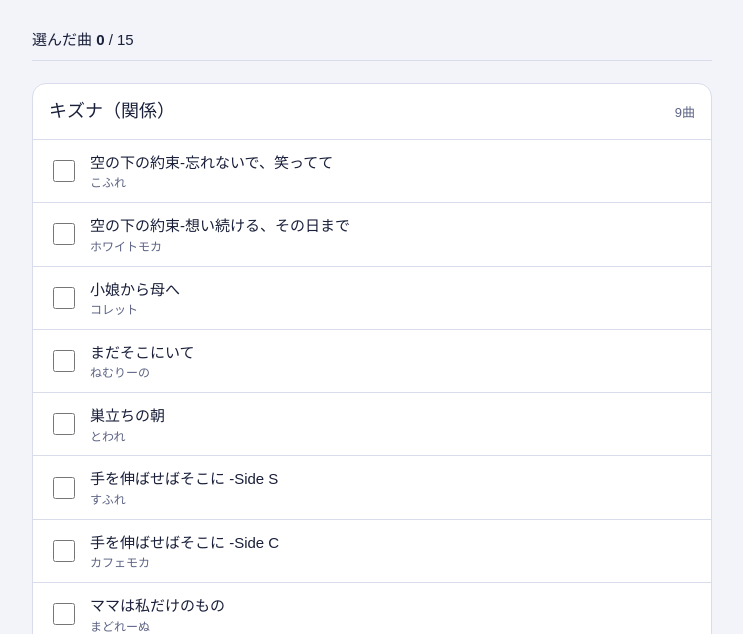
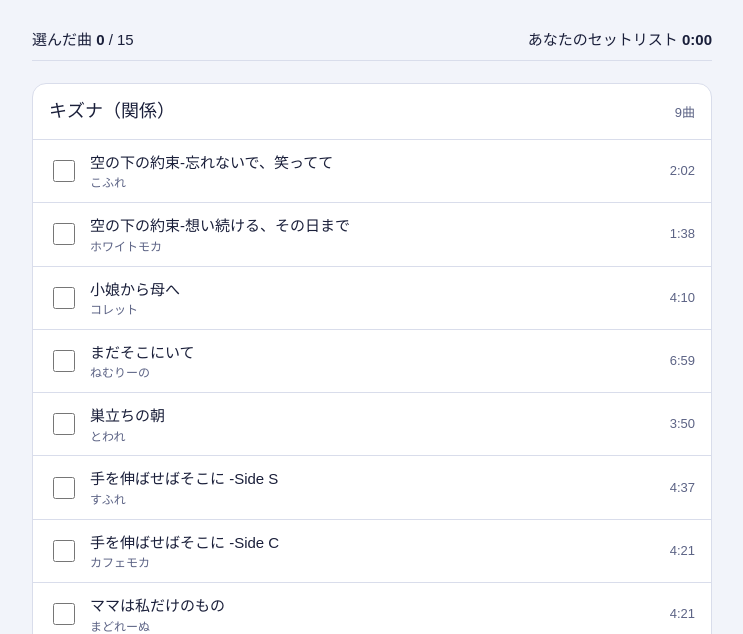
Before and after one commit to hamuchira/hamster-music, a plain HTML site: page index.html in a window 1280 px wide. Shown: the part 166-800 px from the top of the page, without its empty margins (268-1011 px from the left). Drawn offline with Linux system fonts and the light colour scheme; a web font is replaced by a local one.

Commit message:
Add files via upload

```diff
--- a/index.html
+++ b/index.html
@@ -63,6 +63,7 @@ h2 { font-family: var(--font-display); font-weight: 400; font-size: 18px; margin
 .song input { width: 22px; height: 22px; accent-color: var(--accent); flex: none; }
 .song .t { flex: 1; min-width: 0; overflow-wrap: anywhere; }
 .song .t small { display: block; color: var(--muted); font-size: 12px; line-height: 1.4; }
+.song .d { font-variant-numeric: tabular-nums; color: var(--muted); font-size: 13px; flex: none; }
 .song:has(input:checked) { background: var(--accent-soft); }
 .song:has(input:disabled) { opacity: .45; cursor: not-allowed; }
 .card { background: var(--surface); border: 1px solid var(--line); border-radius: 14px; padding: 16px; display: flex; flex-direction: column; gap: 12px; }
@@ -101,6 +102,7 @@ textarea { min-height: 110px; resize: vertical; }
   <div id="ballot">
     <div class="bar" aria-live="polite">
       <span>選んだ曲 <b id="cnt">0</b> / 15</span>
+      <span>あなたのセットリスト <b id="tot">0:00</b></span>
     </div>
     <div id="groups"></div>
     <form class="card" id="form" autocomplete="off">
@@ -182,7 +184,8 @@ function build() {
       const cb = document.createElement("input"); cb.type = "checkbox"; cb.id = "cb-" + s.id; cb.dataset.id = s.id;
       const t = document.createElement("span"); t.className = "t"; t.textContent = s.t;
       const sm = document.createElement("small"); sm.textContent = s.c; t.append(sm);
-      l.append(cb, t); g.append(l);
+      const d = document.createElement("span"); d.className = "d"; d.textContent = fmt(s.s);
+      l.append(cb, t, d); g.append(l);
     }
     groups.append(g);
   }
@@ -194,6 +197,7 @@ function build() {
 }
 function refresh() {
   $("cnt").textContent = picked.size;
+  $("tot").textContent = fmt([...picked].reduce((a, id) => a + byId[id].s, 0));
   const full = picked.size >= MAX;
   document.querySelectorAll("#groups input").forEach(cb => {
     cb.checked = picked.has(cb.dataset.id);
```
